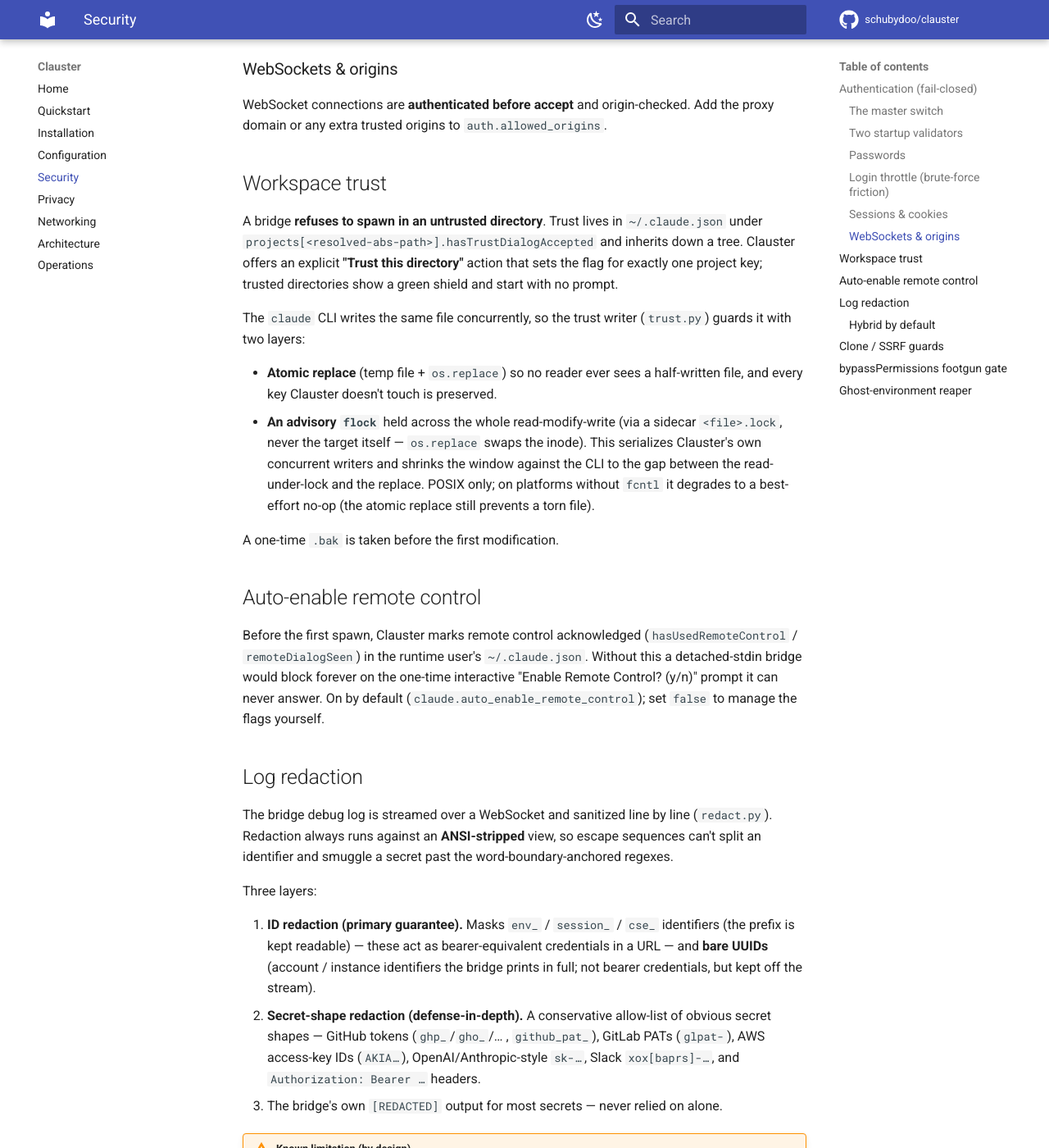
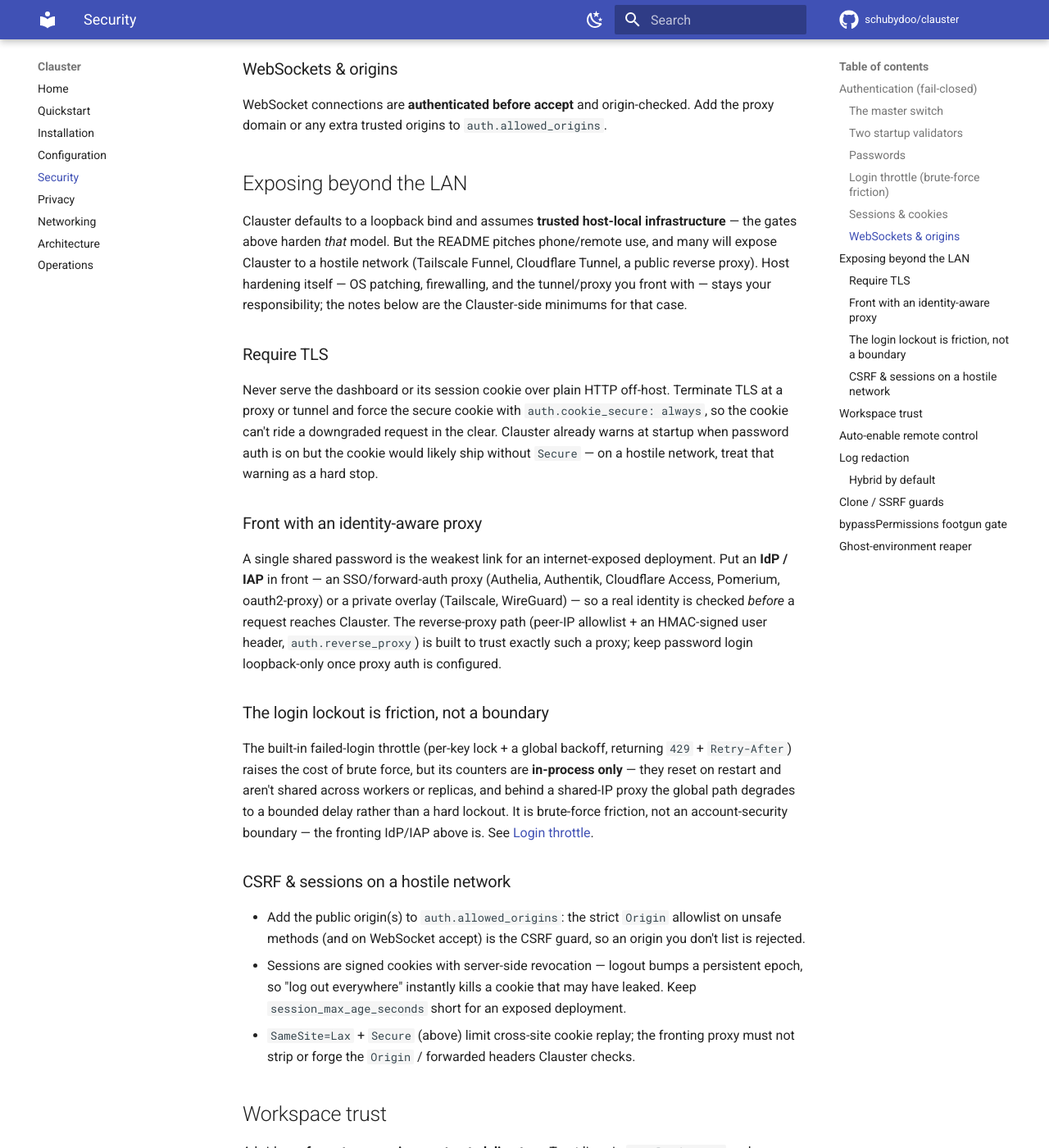
Before and after one commit to schubydoo/clauster, an MkDocs documentation site: the page built from docs/security.md, in a window 1280 px wide and 1400 px high, scrolled down 2154 px. Shown: the whole window at 82% size. Built offline with MkDocs 1.6.1 and Material for MkDocs 9.7.7, drawn with Linux system fonts in a browser that asks for light colours; comment, search, counter and statistics services are not loaded.

Commit message:
docs(security): add an 'Exposing beyond the LAN' hardening guide (#359)
docs/security.md framed everything as trusted host-local infra, but the README
pitches remote use and many will expose Clauster to a hostile network. Add a
section with the Clauster-side minimums:
- Require TLS + force auth.cookie_secure: always (treat the insecure-cookie
  startup warning as a hard stop off-host).
- Front with an identity-aware proxy / SSO (IdP/IAP) — the reverse_proxy HMAC
  path is built to trust one; keep password login loopback-only behind it.
- The login throttle (#358) is in-process friction, not an account-security
  boundary — links the Login throttle section.
- CSRF/session notes for hostile networks (allowed_origins Origin guard, signed
  cookies + epoch revocation, short session_max_age, SameSite/Secure).

Closes #359

Co-Authored-By: Claude Opus 4.8 <noreply@anthropic.com>

```diff
--- a/docs/security.md
+++ b/docs/security.md
@@ -97,6 +97,55 @@ Failed logins are rate-limited in two layers, returning **`429` with a
 WebSocket connections are **authenticated before accept** and origin-checked.
 Add the proxy domain or any extra trusted origins to `auth.allowed_origins`.
 
+## Exposing beyond the LAN
+
+Clauster defaults to a loopback bind and assumes **trusted host-local
+infrastructure** — the gates above harden *that* model. But the README pitches
+phone/remote use, and many will expose Clauster to a hostile network (Tailscale
+Funnel, Cloudflare Tunnel, a public reverse proxy). Host hardening itself — OS
+patching, firewalling, and the tunnel/proxy you front with — stays your
+responsibility; the notes below are the Clauster-side minimums for that case.
+
+### Require TLS
+
+Never serve the dashboard or its session cookie over plain HTTP off-host.
+Terminate TLS at a proxy or tunnel and force the secure cookie with
+`auth.cookie_secure: always`, so the cookie can't ride a downgraded request in
+the clear. Clauster already warns at startup when password auth is on but the
+cookie would likely ship without `Secure` — on a hostile network, treat that
+warning as a hard stop.
+
+### Front with an identity-aware proxy
+
+A single shared password is the weakest link for an internet-exposed deployment.
+Put an **IdP / IAP** in front — an SSO/forward-auth proxy (Authelia, Authentik,
+Cloudflare Access, Pomerium, oauth2-proxy) or a private overlay (Tailscale,
+WireGuard) — so a real identity is checked *before* a request reaches Clauster.
+The reverse-proxy path (peer-IP allowlist + an HMAC-signed user header,
+`auth.reverse_proxy`) is built to trust exactly such a proxy; keep password
+login loopback-only once proxy auth is configured.
+
+### The login lockout is friction, not a boundary
+
+The built-in failed-login throttle (per-key lock + a global backoff, returning
+`429` + `Retry-After`) raises the cost of brute force, but its counters are
+**in-process only** — they reset on restart and aren't shared across workers or
+replicas, and behind a shared-IP proxy the global path degrades to a bounded
+delay rather than a hard lockout. It is brute-force friction, not an
+account-security boundary — the fronting IdP/IAP above is. See
+[Login throttle](#login-throttle-brute-force-friction).
+
+### CSRF & sessions on a hostile network
+
+- Add the public origin(s) to `auth.allowed_origins`: the strict `Origin`
+  allowlist on unsafe methods (and on WebSocket accept) is the CSRF guard, so an
+  origin you don't list is rejected.
+- Sessions are signed cookies with server-side revocation — logout bumps a
+  persistent epoch, so "log out everywhere" instantly kills a cookie that may
+  have leaked. Keep `session_max_age_seconds` short for an exposed deployment.
+- `SameSite=Lax` + `Secure` (above) limit cross-site cookie replay; the fronting
+  proxy must not strip or forge the `Origin` / forwarded headers Clauster checks.
+
 ## Workspace trust
 
 A bridge **refuses to spawn in an untrusted directory**. Trust lives in
```
